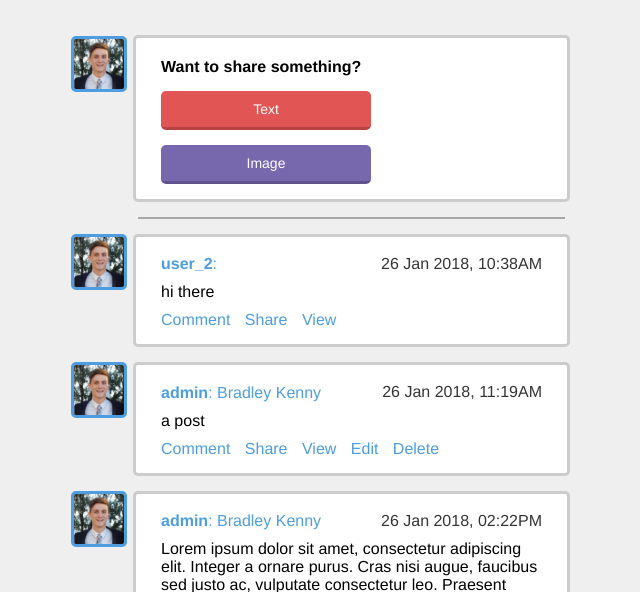
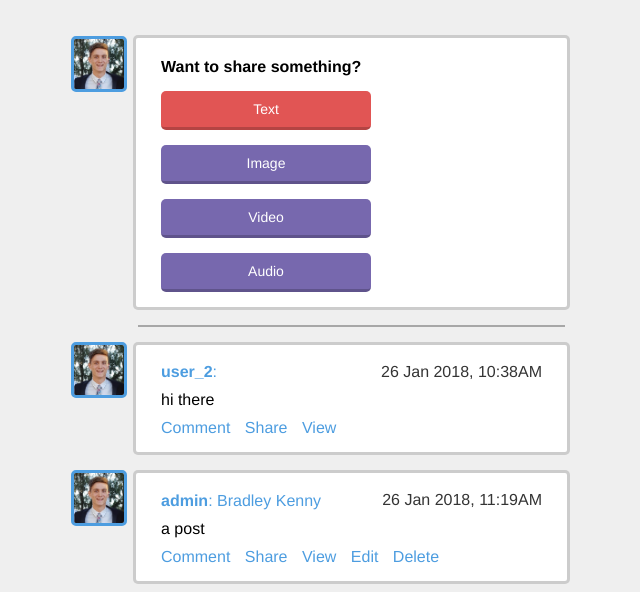
Before and after one commit to bradleykenny/ntwrk_2, a Django app: page /stream/ in a window 1280 px wide. Shown: the part 63-655 px from the top of the page, without its empty margins (316-956 px from the left). Run offline with Django 3.2, Linux system fonts and the light colour scheme; a user stored in the database is signed in; data comes from the database, SQL or seed files in the repository.

Commit message:
More share buttons.

```diff
--- a/stream/templates/stream/home.html
+++ b/stream/templates/stream/home.html
@@ -10,6 +10,8 @@
         <h1>Want to share something?</h1><br>
         <a href="{% url 'new_post' %}" class="button text">Text</a>
         <a href="{% url 'home' %}" class="button image">Image</a>
+        <a href="{% url 'home' %}" class="button image">Video</a>
+        <a href="{% url 'home' %}" class="button image">Audio</a>
     </div>
     {% endif %}
 
```
